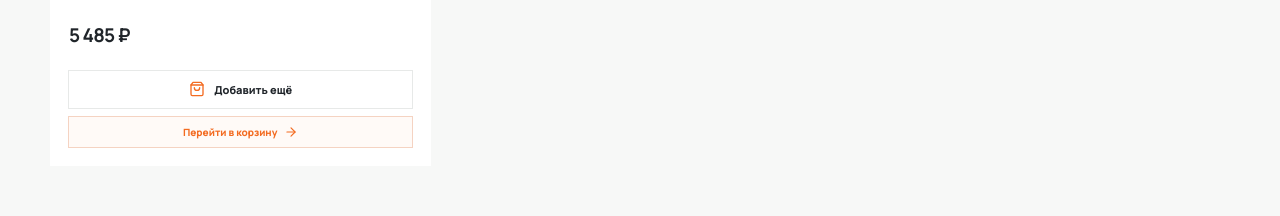
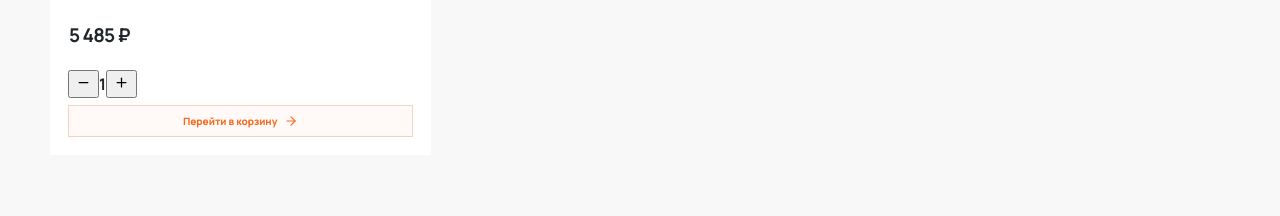
Before and after one commit to sllirik/stroi-universal, a React (Vite) app: page / in a window 1280 px wide. Both pictures are taken after a click on the button "В корзину". Shown: the part 1686-1902 px from the top of the page. Built offline with nearby package versions, Linux system fonts and the light colour scheme.

Commit message:
Replace add-more button with quantity stepper on product cards

```diff
--- a/src/App.tsx
+++ b/src/App.tsx
@@ -80,7 +80,13 @@ function ProductCard({ product }: { product: Product }) {
       <div className="product-info"><span className="product-category">{categories.find(c => c.id === product.category)?.name ?? 'Товары'}</span><h3>{product.name}</h3><strong>{rub(product.price)}</strong></div>
     </Link>
     <div className="card-cart-actions">
-      <button className="add-cart-button" onClick={() => add(product.id)}><ShoppingBag size={16}/> {quantityInCart > 0 ? 'Добавить ещё' : 'В корзину'}</button>
+      {quantityInCart === 0
+        ? <button className="add-cart-button" onClick={() => add(product.id)}><ShoppingBag size={16}/> В корзину</button>
+        : <div className="card-quantity-control" aria-label={`Количество в корзине: ${quantityInCart}`}>
+            <button aria-label="Уменьшить количество" onClick={() => setQuantity(product.id, quantityInCart - 1)}><Minus size={15}/></button>
+            <b>{quantityInCart}</b>
+            <button aria-label="Увеличить количество" onClick={() => add(product.id)}><Plus size={15}/></button>
+          </div>}
       {quantityInCart > 0 && <Link className="go-cart-button" to="/cart">Перейти в корзину <ArrowRight size={14}/></Link>}
     </div>
   </article>
```
